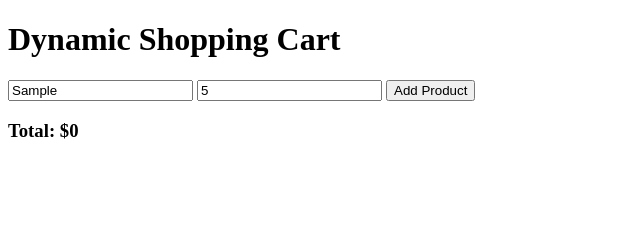
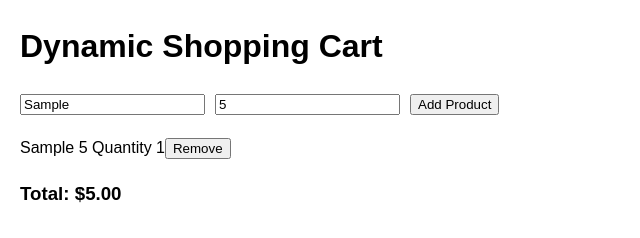
Before and after one commit to vandanasinghlko12/lab-dynamic-content-creation, a plain HTML site: page index.html in a window 1280 px wide. Both pictures are taken after typing "Sample", "5" into the empty fields and a click on the button "Add Product". Shown: the whole page, without its empty margins (0-640 px from the left). Drawn offline with Linux system fonts and the light colour scheme.

Commit message:
add and display the product,price and quantity

```diff
--- a/index.html
+++ b/index.html
@@ -3,7 +3,8 @@
 <head>
   <meta charset="UTF-8">
   <meta name="viewport" content="width=device-width, initial-scale=1.0">
-  <link rel="stylesheet" href="styles.css">
+  <script src="./script.js" defer></script>
+  <link rel="stylesheet" href="./style.css">
   <title>Dynamic Shopping Cart</title>
 </head>
 <body>
@@ -16,6 +17,6 @@
   <ul id="cart"></ul>
   <h3>Total: $<span id="total-price">0</span></h3>
 
-  <script src="script.js"></script>
+
 </body>
 </html>
--- a/script.js
+++ b/script.js
@@ -1,10 +1,60 @@
-const productNameInput = document.getElementById('product-name');
-const productPriceInput = document.getElementById('product-price');
-const addProductButton = document.getElementById('add-product');
-const cart = document.getElementById('cart');
-const totalPriceSpan = document.getElementById('total-price');
+const productNameInput = document.getElementById("product-name");
+const productPriceInput = document.getElementById("product-price");
+const addProductButton = document.getElementById("add-product");
+const cart = document.getElementById("cart");
+const totalPriceSpan = document.getElementById("total-price");
 
 let totalPrice = 0;
+
+let shoppingCart = [];
+
+addProductButton.addEventListener("click", () => {
+  let product = productNameInput.value;
+  let price = Number(productPriceInput.value);
+  let existingProduct = shoppingCart.find(
+    (item) => item.productNameInput === product,
+  );
+
+  let shoppingList = {
+    productNameInput: product,
+    productPriceInput: price,
+    quantity: 1,
+  };
+  if (product !== "" && price > 0) {
+    if (existingProduct) {
+      existingProduct.quantity++;
+    } else {
+      shoppingCart.push(shoppingList);
+      console.log(shoppingCart);
+    }
+    updateTotalPrice(price);
+  } else {
+    alert("invalid entry");
+  }
+
+  displayCart();
+});
+
+function displayCart() {
+  cart.innerHTML = "";
+  for (let i = 0; i < shoppingCart.length; i++) {
+    let li = document.createElement("li");
+    li.textContent =
+      shoppingCart[i].productNameInput +
+      "  " +
+      "  " +
+      shoppingCart[i].productPriceInput +
+      "  " +
+      " Quantity " +
+      shoppingCart[i].quantity;
+
+    let removeButton = document.createElement("button");
+    removeButton.textContent = "Remove";
+    removeButton.addEventListener("click", removeItem);
+    li.appendChild(removeButton);
+    cart.appendChild(li);
+  }
+}
 
 // Function to update the total price
 function updateTotalPrice(amount) {
@@ -14,7 +64,7 @@ function updateTotalPrice(amount) {
 
 // Function to remove an item
 function removeItem(event) {
-  const item = event.target.closest('li');
+  const item = event.target.closest("li");
   const price = parseFloat(item.dataset.price);
   updateTotalPrice(-price);
   item.remove();
```
